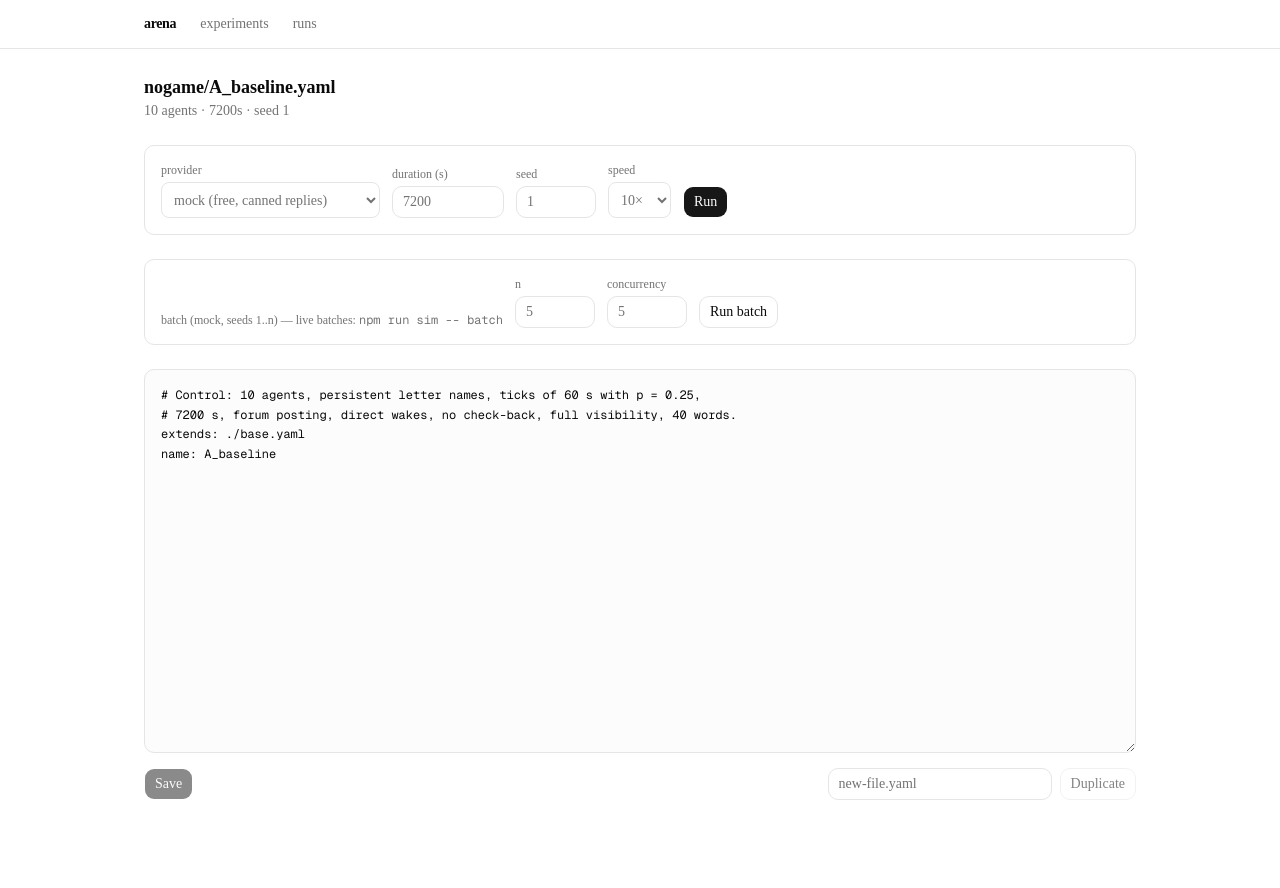
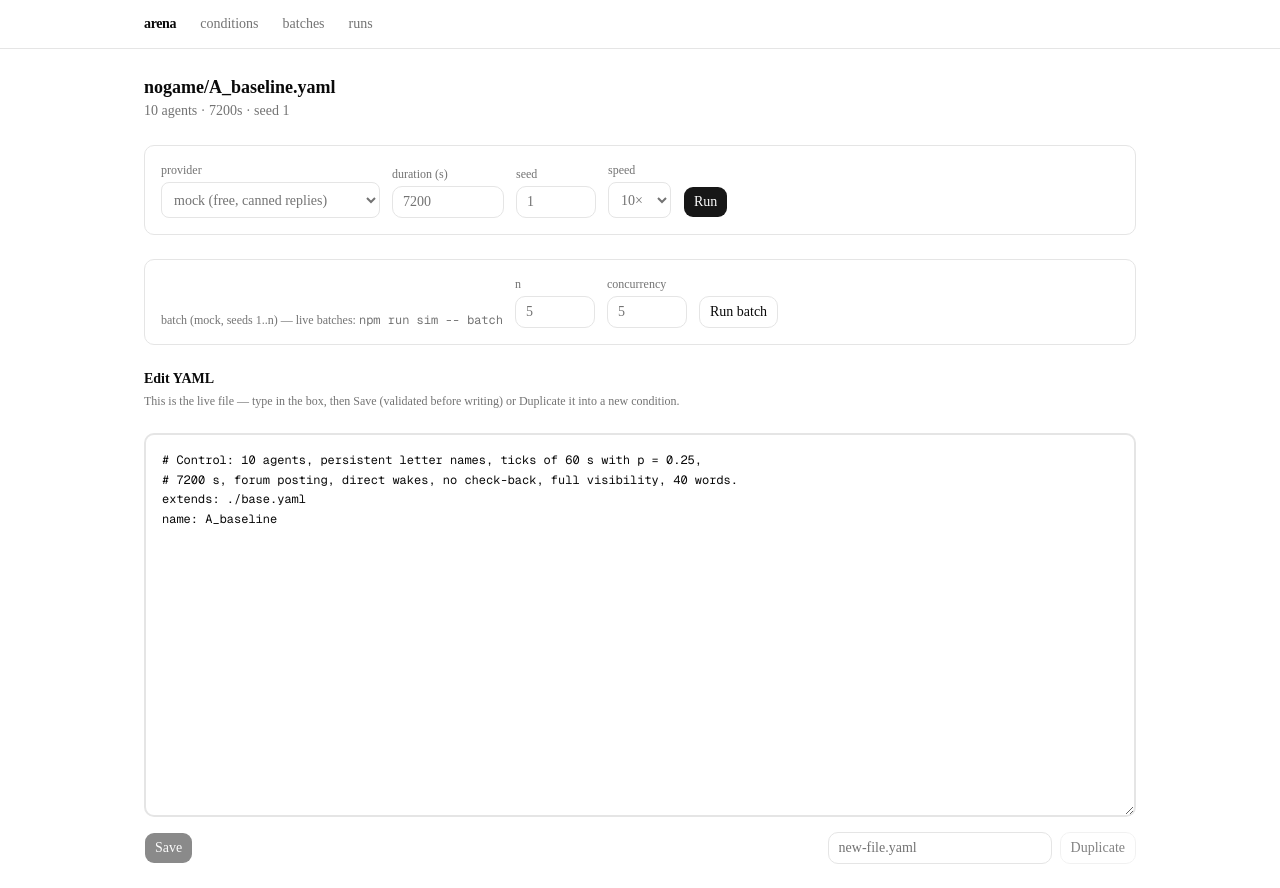
Before and after one commit to dtauerbach/agentarena, a Next.js app: page /experiments/nogame/A_baseline.yaml in a window 1280 px wide. Before the commit the page ends 824 px from the top, so only its background shows below. Built offline with nearby package versions, Linux system fonts and the light colour scheme.

Commit message:
ui: working nav anchors, explicit open/edit&run affordances, labeled yaml editor

```diff
--- a/src/app/experiments/[experiment]/[file]/page.tsx
+++ b/src/app/experiments/[experiment]/[file]/page.tsx
@@ -55,6 +55,13 @@ export default async function ExperimentPage({
           <BatchForm experiment={experiment} file={file} />
         </>
       )}
+      <div className="space-y-1">
+        <h2 className="text-sm font-semibold">Edit YAML</h2>
+        <p className="text-xs text-muted-foreground">
+          This is the live file — type in the box, then Save (validated before
+          writing) or Duplicate it into a new condition.
+        </p>
+      </div>
       <YamlEditor experiment={experiment} file={file} initial={yamlText} />
     </div>
   );
--- a/src/app/layout.tsx
+++ b/src/app/layout.tsx
@@ -31,10 +31,16 @@ export default function RootLayout({ children }: LayoutProps<"/">) {
               arena
             </Link>
             <Link
-              href="/"
+              href="/#conditions"
               className="text-muted-foreground hover:text-foreground"
             >
-              experiments
+              conditions
+            </Link>
+            <Link
+              href="/#batches"
+              className="text-muted-foreground hover:text-foreground"
+            >
+              batches
             </Link>
             <Link
               href="/#runs"
--- a/src/app/page.tsx
+++ b/src/app/page.tsx
@@ -86,17 +86,9 @@ export default function Home() {
               </p>
               {hasKey ? (
                 <p className="text-muted-foreground">
-                  Open{" "}
-                  <Link
-                    className="text-primary hover:underline"
-                    href="/experiments/nogame/A_baseline.yaml"
-                  >
-                    A_baseline
-                  </Link>
-                  , pick <code>claude_code</code> (bills your Claude
-                  subscription) or <code>anthropic</code> (API credits, ~$0.31
-                  for a full 7200 s run), and confirm the estimate. Real model
-                  outputs, live on the board.
+                  Open a condition, pick <code>claude_code</code> (bills your
+                  Claude subscription) or <code>anthropic</code> (API credits),
+                  tick the confirm checkbox under the estimate, and hit Run.
                 </p>
               ) : (
                 <p className="text-muted-foreground">
@@ -106,6 +98,12 @@ export default function Home() {
                   <code>anthropic</code> provider.
                 </p>
               )}
+              <Link
+                href="/experiments/nogame/A_baseline.yaml"
+                className="inline-flex h-8 items-center rounded-md border bg-background px-3 text-sm font-medium shadow-xs hover:bg-muted"
+              >
+                Open A_baseline →
+              </Link>
             </div>
           </li>
           <li className="flex gap-3">
@@ -126,7 +124,7 @@ export default function Home() {
         </ol>
       </section>
 
-      <section>
+      <section id="conditions">
         <h2 className="mb-3 text-lg font-semibold">Conditions</h2>
         {experiments.map((group) => (
           <Card key={group.experiment}>
@@ -145,6 +143,12 @@ export default function Home() {
                       href={`/experiments/${file.experiment}/${file.file}`}
                     >
                       {file.file}
+                    </Link>
+                    <Link
+                      className="text-xs text-primary underline underline-offset-2"
+                      href={`/experiments/${file.experiment}/${file.file}`}
+                    >
+                      edit & run
                     </Link>
                     {file.file === "base.yaml" ? (
                       <span className="text-xs text-muted-foreground">
--- a/src/components/yaml-editor.tsx
+++ b/src/components/yaml-editor.tsx
@@ -53,7 +53,7 @@ export function YamlEditor({ experiment, file, initial }: Props) {
   return (
     <div className="space-y-2">
       <textarea
-        className="h-96 w-full resize-y rounded-lg border bg-muted/30 p-4 font-mono text-xs leading-relaxed"
+        className="h-96 w-full resize-y rounded-lg border-2 border-input bg-background p-4 font-mono text-xs leading-relaxed focus-visible:border-ring focus-visible:outline-none"
         value={content}
         spellCheck={false}
         onChange={(e) => {
```
